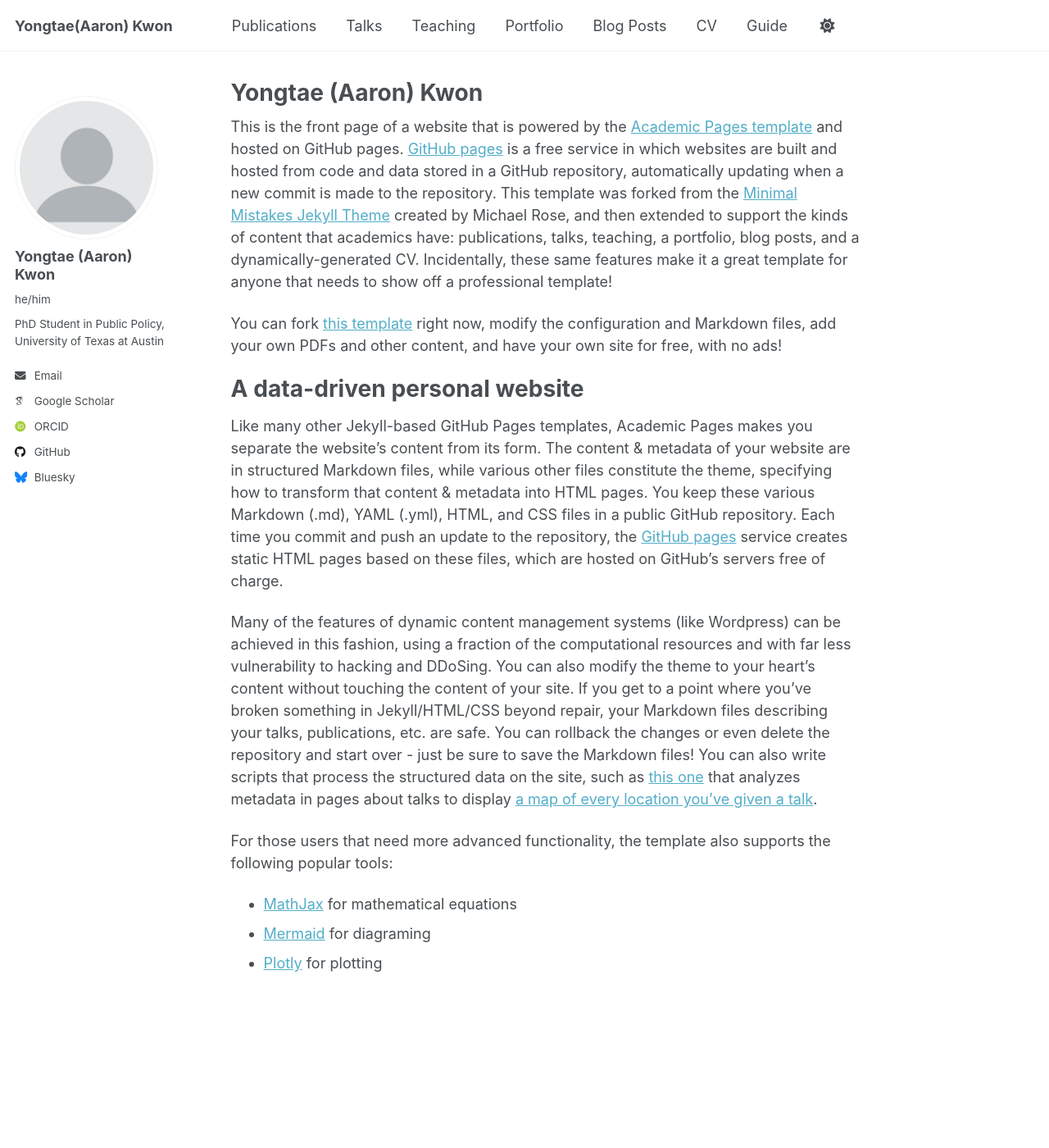
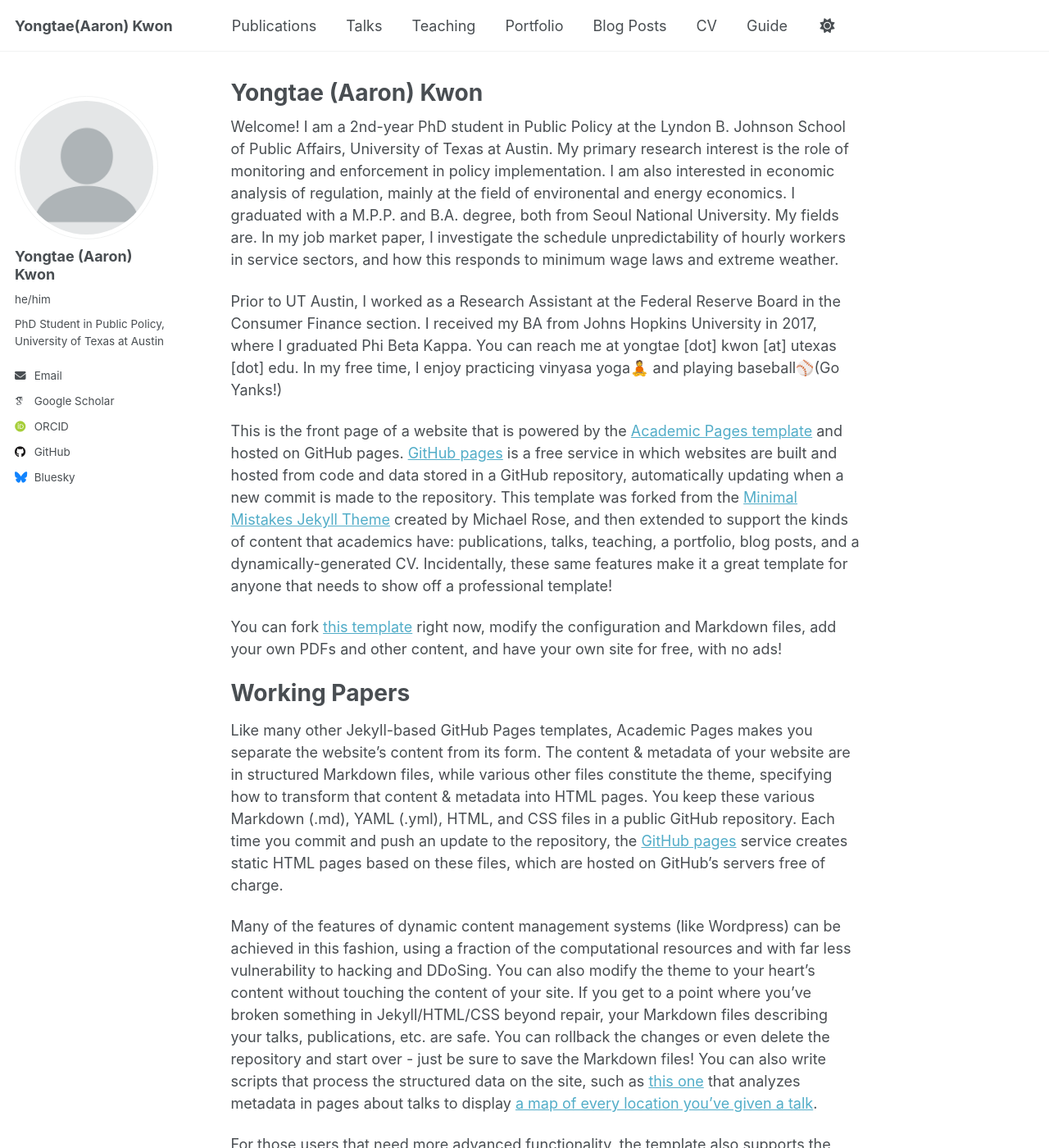
Before and after one commit to yongtae-kwon/yongtae_kwon, a Jekyll site: the page built from _pages/about.md, in a window 1280 px wide and 1400 px high. Shown: the whole window at 82% size. Built offline with Jekyll 4.4.1, drawn with Linux system fonts in a browser that asks for light colours; some web fonts are replaced; a script that is not in the unit is left out; some of the changed text lies outside the part shown.

Commit message:
Update about.md

```diff
--- a/_pages/about.md
+++ b/_pages/about.md
@@ -6,12 +6,19 @@ redirect_from:
   - /about/
   - /about.html
 ---
+Welcome! I am a 2nd-year PhD student in Public Policy at the Lyndon B. Johnson School of Public Affairs, University of Texas at Austin.
+My primary research interest is the role of monitoring and enforcement in policy implementation. I am also interested in economic analysis of regulation, mainly at the field of environental and energy economics. I graduated with a M.P.P. and B.A. degree, both from Seoul National University.
+My fields are.
+In my job market paper, I investigate the schedule unpredictability of hourly workers in service sectors, and how this responds to minimum wage laws and extreme weather.
+
+Prior to UT Austin, I worked as a Research Assistant at the Federal Reserve Board in the Consumer Finance section. I received my BA from Johns Hopkins University in 2017, where I graduated Phi Beta Kappa. You can reach me at yongtae [dot] kwon [at] utexas [dot] edu. In my free time, I enjoy practicing vinyasa yoga🧘 and playing baseball⚾(Go Yanks!)
+
 
 This is the front page of a website that is powered by the [Academic Pages template](https://github.com/academicpages/academicpages.github.io) and hosted on GitHub pages. [GitHub pages](https://pages.github.com) is a free service in which websites are built and hosted from code and data stored in a GitHub repository, automatically updating when a new commit is made to the repository. This template was forked from the [Minimal Mistakes Jekyll Theme](https://mmistakes.github.io/minimal-mistakes/) created by Michael Rose, and then extended to support the kinds of content that academics have: publications, talks, teaching, a portfolio, blog posts, and a dynamically-generated CV. Incidentally, these same features make it a great template for anyone that needs to show off a professional template!
 
  You can fork [this template](https://github.com/academicpages/academicpages.github.io) right now, modify the configuration and Markdown files, add your own PDFs and other content, and have your own site for free, with no ads!
 
-A data-driven personal website
+Working Papers
 ======
 Like many other Jekyll-based GitHub Pages templates, Academic Pages makes you separate the website's content from its form. The content & metadata of your website are in structured Markdown files, while various other files constitute the theme, specifying how to transform that content & metadata into HTML pages. You keep these various Markdown (.md), YAML (.yml), HTML, and CSS files in a public GitHub repository. Each time you commit and push an update to the repository, the [GitHub pages](https://pages.github.com/) service creates static HTML pages based on these files, which are hosted on GitHub's servers free of charge.
 
@@ -21,3 +28,7 @@ For those users that need more advanced functionality, the template also support
 - [MathJax](https://www.mathjax.org/) for mathematical equations
 - [Mermaid](https://mermaid.js.org/) for diagraming
 - [Plotly](https://plotly.com/javascript/) for plotting
+
+Teaching
+======
+Like many other Jekyll-based GitHub Pages templates, Academic Pages makes you separate the websi
```
